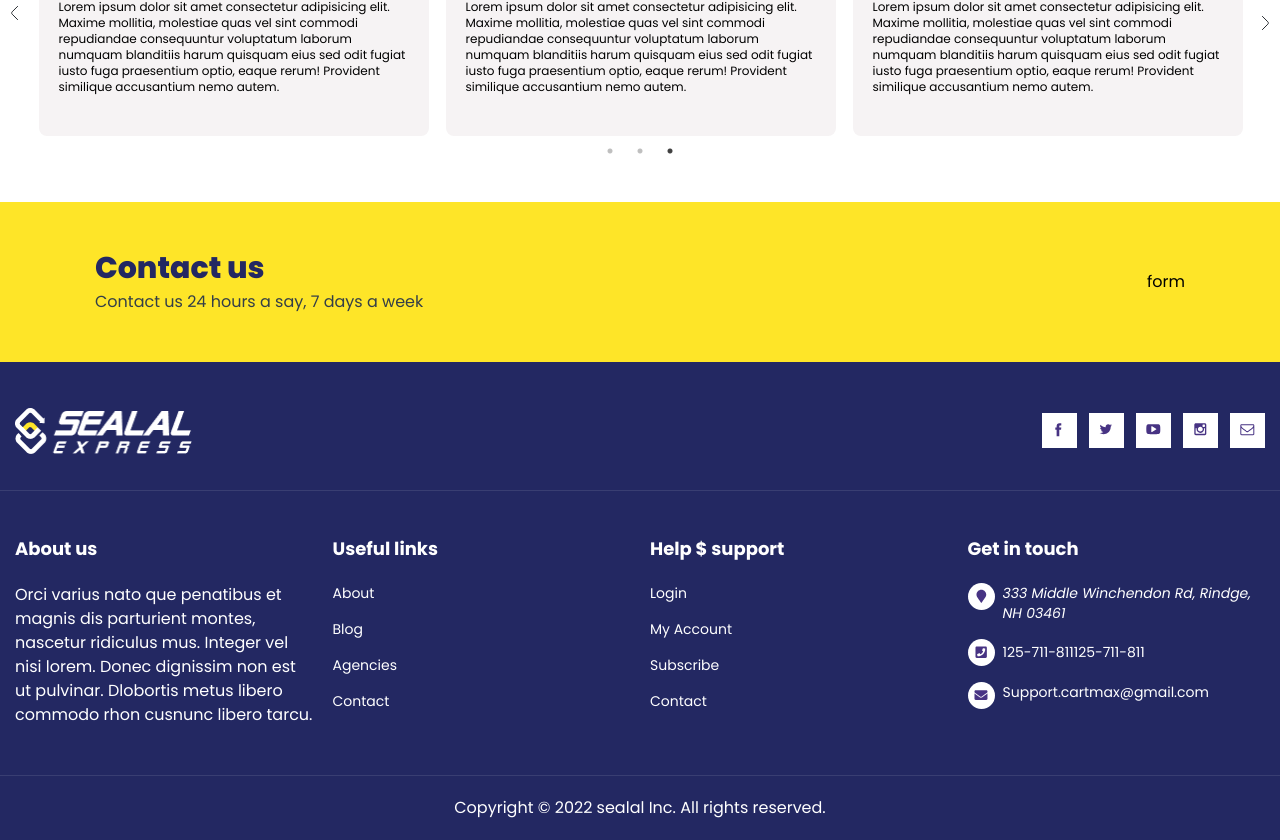
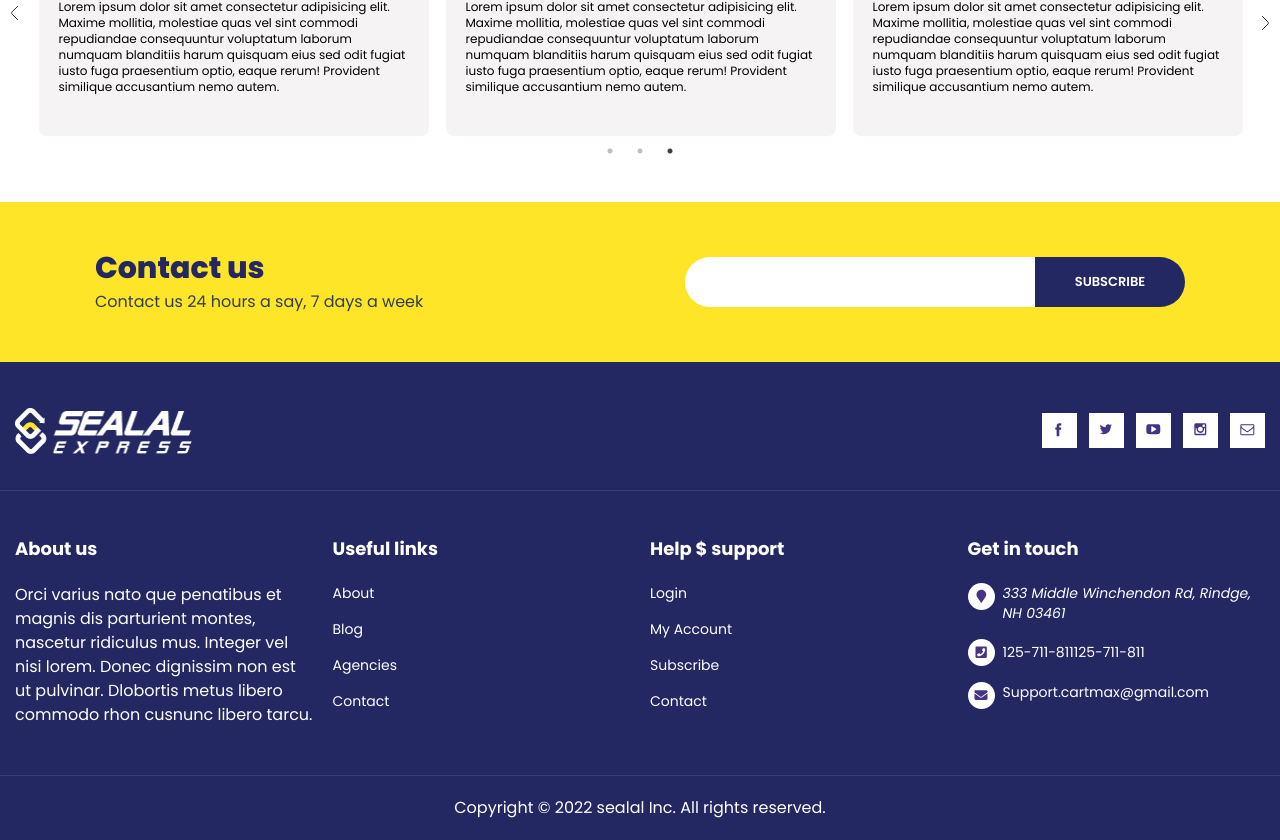
Before and after one commit to mg97-2022/Sealal, a Next.js app: page / in a window 1280 px wide. Shown: the part 5292-6132 px from the top of the page. Built offline with nearby package versions, Linux system fonts and the light colour scheme.

Commit message:
footer contact us form

```diff
--- a/src/components/Footer/FooterContactUs.jsx
+++ b/src/components/Footer/FooterContactUs.jsx
@@ -1,19 +1,39 @@
+import { useRef } from "react";
 import LangUtils from "../../utils/language";
 
 const FooterContactUs = () => {
+  const inputRef = useRef();
+  const submitHandler = (e) => {
+    e.preventDefault();
+  };
   return (
     <div className="bg-secondary py-12">
       <div className="container">
-        <div className="px-20 flex items-center justify-between">
+        <div className="px-20 flex items-center justify-between flex-col lg:flex-row gap-4">
           <div>
-            <h3 className="text-3xl text-primary mb-1 font-extrabold">
+            <h3 className="text-3xl text-primary mb-1 font-extrabold text-center lg:text-left">
               {LangUtils.FetchWord("contactUs")}
             </h3>
             <p className="text-greyDark">
               {LangUtils.FetchWord("contactUsDescription")}
             </p>
           </div>
-          <div>form</div>
+          <form onSubmit={submitHandler}>
+            <div className="flex items-center h-[50px] w-[400px] lg:w-[500px] max-w-[100%] rounded-[100px] overflow-hidden">
+              <input
+                className="px-4 h-full w-[70%] text-sm border-none outline-none"
+                ref={inputRef}
+                type="email"
+                placeholder={LangUtils.FetchWord("yourEmail")}
+              />
+              <button
+                className="h-full w-[30%] bg-primary text-white uppercase font-semibold text-[13px]"
+                type="submit"
+              >
+                {LangUtils.FetchWord("subscribe")}
+              </button>
+            </div>
+          </form>
         </div>
       </div>
     </div>
```
